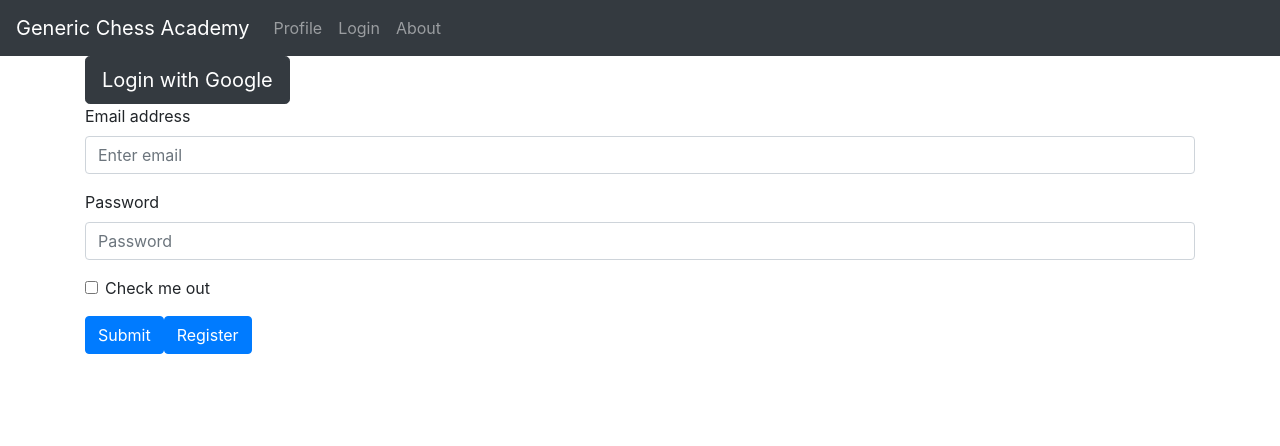
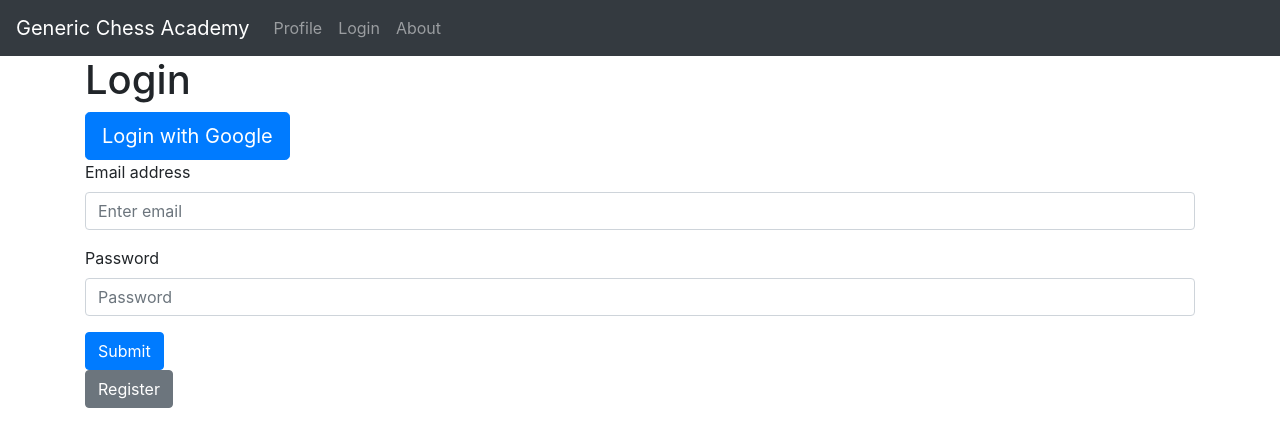
Before and after one commit to azyco/ui-chess-academy, a React (Create React App) app: page /login in a window 1280 px wide. Shown: the top 446 px of the page. Built offline with nearby package versions, Linux system fonts and the light colour scheme; the HTML template or start-up script is replaced by a standard one.

Commit message:
implemented student login, added alerts

```diff
--- a/src/App.tsx
+++ b/src/App.tsx
@@ -20,7 +20,7 @@ class App extends React.Component {
   render() {
     return (
     <Router>
-        <Navbar fixed="top" bg="dark" variant="dark" expand="lg">
+        <Navbar bg="dark" variant="dark" expand="lg">
             <Navbar.Brand href="/">{config.websiteName}</Navbar.Brand>
             <Navbar.Toggle aria-controls="basic-navbar-nav" />
             <Navbar.Collapse id="basic-navbar-nav">
--- a/src/pages/Login.tsx
+++ b/src/pages/Login.tsx
@@ -1,22 +1,72 @@
 import React from 'react';
-import { Container, Form, Button, Row, Col } from 'react-bootstrap';
+import { Container, Form, Button, Row, Col, Alert } from 'react-bootstrap';
 import { Redirect } from 'react-router-dom'
+import CryptoJS from 'crypto-js';
+
+import Api from '../api/backend';
 
 export class Login extends React.Component<any,any> {
     constructor(props: any) {
         super(props);
         this.state = {
-            redirect_to_register: false
+            email: "",
+            password: "",
+            redirect_to: 'login',
+            user_is_logged_in : false,
+            render_alert:false
         };
+        this.badLoginAlert.bind(this.state);
     }
 
-    handleClick = () => {
-        this.setState({ redirect_to_register: true });
+    handleLoginClick = ()=>{
+        const password_hash = CryptoJS.SHA1(this.state.password).toString(CryptoJS.enc.Hex);
+        Api.post('/login', {email: this.state.email, password_hash: password_hash}).then((response) => {
+            if(response.data.exists){
+                this.setState({user_is_logged_in:true,redirect_to:'profile'})
+            }
+            else{
+                this.setState({render_alert:true})
+            }
+            console.log(response);
+        },
+        ()=>{
+            console.log("Error connecting to server");
+        });
+    }
+
+    badLoginAlert(){
+        if(this.state.render_alert)
+        {
+            return(
+            <Alert variant="warning">
+                Wrong E-Mail and/or Password
+            </Alert>
+        );
+    }
+
+    }
+
+    onEmailChange = (ev: any) => {
+        this.setState({email: ev.target.value});
+    }
+
+    onPasswordChange = (ev: any) => {
+        this.setState({password: ev.target.value});
+    }
+
+    handleRegisterClick = () => {
+        this.setState({ redirect_to: 'register' });
     }
 
     renderRedirect = () => {
-        if (this.state.redirect_to_register) {
+        if (this.state.redirect_to === 'register') {
             return <Redirect to='/register' />
+        }
+        else if (this.state.redirect_to === 'login') {
+            return <Redirect to='/login' />
+        }
+        else if (this.state.redirect_to === 'profile') {
+            return <Redirect to='/profile' />
         }
     }
 
@@ -25,6 +75,7 @@ export class Login extends React.Component<any,any> {
         return (
             <Container fluid="sm">
                 {this.renderRedirect()}
+                {this.badLoginAlert()}
                 <Row>
                     <Col>
                         <h1>
@@ -34,7 +85,7 @@ export class Login extends React.Component<any,any> {
                 </Row>
                 <Row>
                     <Col>
-                        <Button size="lg" variant="dark" >
+                        <Button size="lg" variant="primary" >
                             Login with Google
                         </Button>
                     </Col>
@@ -44,23 +95,24 @@ export class Login extends React.Component<any,any> {
                         <Form>
                         <Form.Group controlId="formBasicEmail">
                         <Form.Label>Email address</Form.Label>
-                        <Form.Control type="email" placeholder="Enter email" />
+                        <Form.Control onChange={this.onEmailChange} value={this.state.email} type="email" placeholder="Enter email" />
                         </Form.Group>
 
                         <Form.Group controlId="formBasicPassword">
                         <Form.Label>Password</Form.Label>
-                        <Form.Control type="password" placeholder="Password" />
+                        <Form.Control onChange={this.onPasswordChange} value={this.state.password} type="password" placeholder="Password" />
                         </Form.Group>
-                        <Form.Group controlId="formBasicCheckbox">
-                        <Form.Check type="checkbox" label="Check me out" />
-                        </Form.Group>
-                            <Button variant="primary" type="submit">
+                            <Button onClick={this.handleLoginClick} variant="primary">
                                 Submit
                             </Button>
-                            <Button onClick={this.handleClick}>
-                                Register
-                            </Button>
                         </Form>
+                    </Col>
+                </Row>
+                <Row>
+                    <Col>
+                        <Button onClick={this.handleRegisterClick} variant="secondary">
+                                    Register
+                        </Button>
                     </Col>
                 </Row>
             </Container>
--- a/src/pages/Profile.tsx
+++ b/src/pages/Profile.tsx
@@ -1,6 +1,5 @@
 import React from 'react';
-
-// import { Container } from 'react-bootstrap';
+import { Container, Alert } from 'react-bootstrap';
 
 // import { Dashboard_Student } from './student/Dashboard_Student';
 // import { Dashboard_Coach} from './coach/Dashboard_Coach';
@@ -22,8 +21,11 @@ export class Profile extends React.Component<profile_prop_type,profile_state_typ
 
     render() {
         return(
-        <div>
-        </div>
+        <Container>
+            <Alert  variant="success">
+                You have logged in succesfully.
+            </Alert>
+        </Container>
         );
         }
 }
--- a/src/pages/Register.tsx
+++ b/src/pages/Register.tsx
@@ -4,9 +4,9 @@ import { Container, Form, Button, Row, Col } from 'react-bootstrap';
 import CryptoJS from 'crypto-js';
 
 interface IRegisterState {
-    username:   string;
+    email:   string;
     password:  string;
-    buttonEnabled: boolean;
+    registerButtonEnabled: boolean;
 }
 
 
@@ -14,22 +14,22 @@ export class Register extends React.Component<any, IRegisterState> {
     constructor(props: any) {
         super(props);
         this.state = {
-            username: "",
+            email: "",
             password: "",
-            buttonEnabled: true
+            registerButtonEnabled: true
         };
     }
 
     handleRegister = () => {
         const encryptedPassword = CryptoJS.SHA1(this.state.password).toString(CryptoJS.enc.Hex)
-        Api.post('/register', {username: this.state.username, password: encryptedPassword}).then((response) => {
+        Api.post('/register', {email: this.state.email, password: encryptedPassword}).then((response) => {
             console.log(response);
         });
-        this.setState({ buttonEnabled: false });
+        this.setState({ registerButtonEnabled: false });
     }
 
     onEmailChange = (ev: any) => {
-        this.setState({username: ev.target.value});
+        this.setState({email: ev.target.value});
     }
 
     onPasswordChange = (ev: any) => {
@@ -52,13 +52,13 @@ export class Register extends React.Component<any, IRegisterState> {
                         <Form>
                             <Form.Group controlId="formBasicEmail">
                                 <Form.Label>Email address</Form.Label>
-                                <Form.Control value={this.state.username} onChange={this.onEmailChange} type="email" placeholder="Enter email" />
+                                <Form.Control value={this.state.email} onChange={this.onEmailChange} type="email" placeholder="Enter email" />
                             </Form.Group>
                             <Form.Group controlId="formBasicPassword">
                                 <Form.Label>Password</Form.Label>
                                 <Form.Control value={this.state.password} onChange={this.onPasswordChange} type="password" placeholder="Password" />
                             </Form.Group>
-                            <Button disabled={!this.state.buttonEnabled} onClick={this.handleRegister} variant="primary">
+                            <Button disabled={!this.state.registerButtonEnabled} onClick={this.handleRegister} variant="primary">
                                 Register as student
                             </Button>
                         </Form>
```
